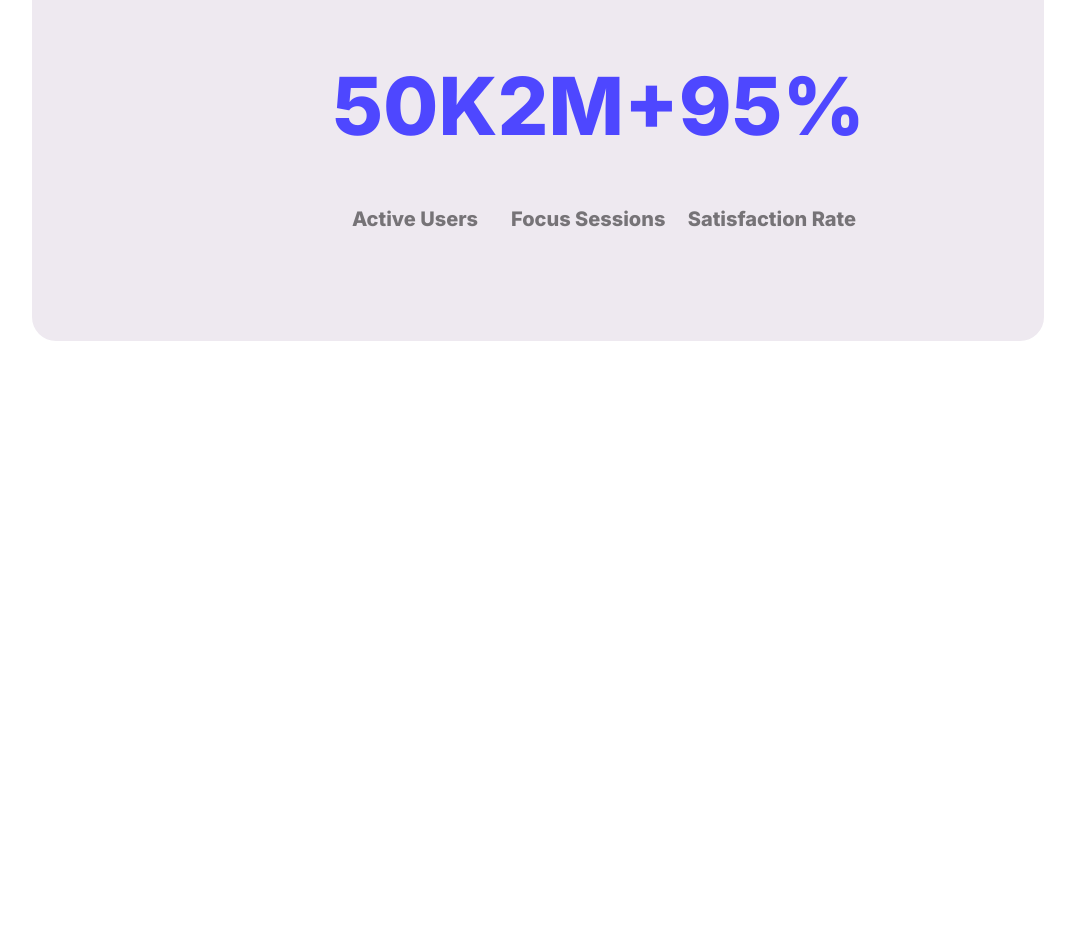
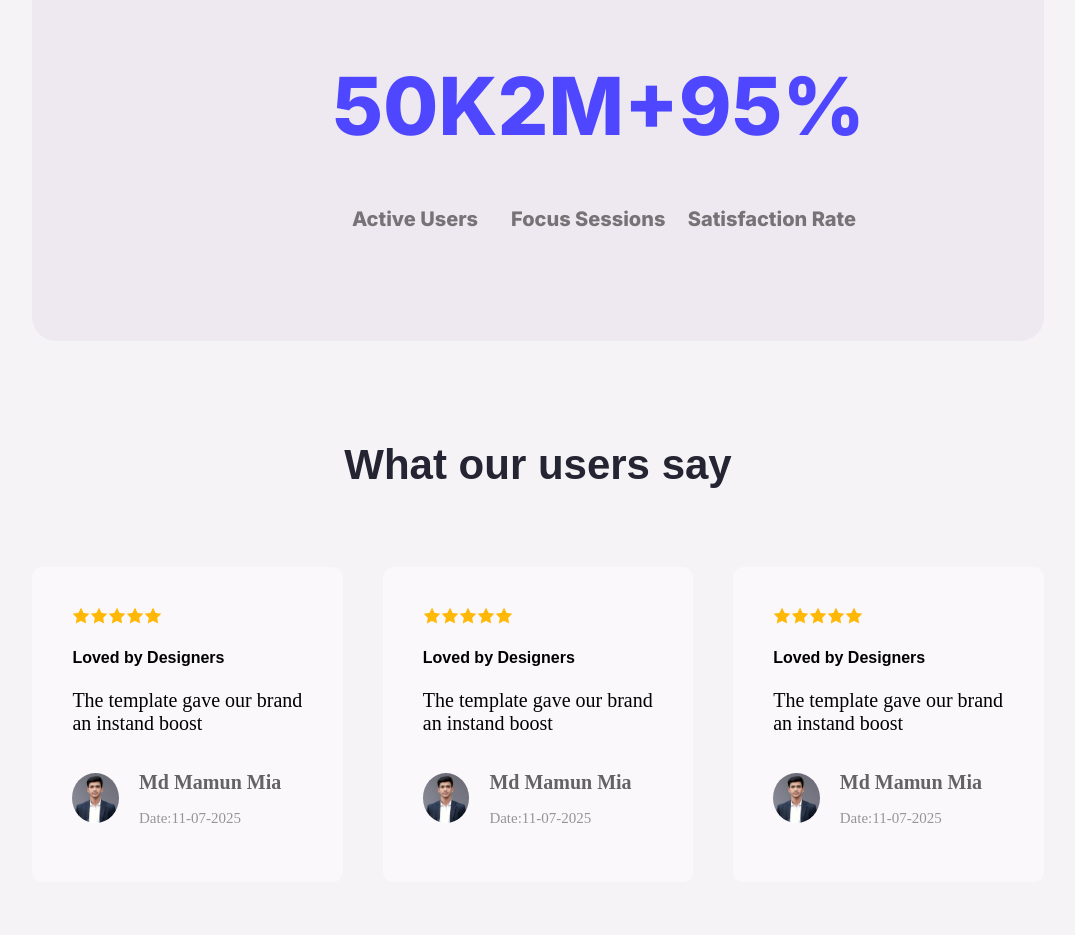
Before and after one commit to mamun-dev007/First-assignment, a plain HTML site: page index.html in a window 1280 px wide. Shown: the part 1330-2265 px from the top of the page, without its empty margins (102-1177 px from the left). Before the commit the page ends 1679 px from the top, so only its background shows below. Drawn offline with Linux system fonts and the light colour scheme.

Commit message:
this is card secton,there are simple design the card id used in my photo.

```diff
--- a/index.html
+++ b/index.html
@@ -51,6 +51,56 @@
        </div>
     </div>
 
+    <div class="users-review-section">
+      <h1 class="raleway">What our users say</h1>
+      <div class="review-heading">
+       <div class="users-card">
+        <img src="Assets/icon-star.png" alt=""><img src="Assets/icon-star.png" alt=""><img src="Assets/icon-star.png" alt=""><img src="Assets/icon-star.png" alt=""><img src="Assets/icon-star.png" alt="">
+        <h4 class=" raleway users-card-title">Loved by Designers</h4>
+        <p class="users-description">The template gave our brand an instand boost</p>
+         <div class="card-image">
+            <img src="Assets/m26.jpg" alt="">
+            <div >
+                <p> <strong  class="users-review-name">Md Mamun Mia</strong></p>
+                <p class="users-review-date">Date:11-07-2025</p>
+            </div>
+         </div>
+    </div>
+
+       <div class="users-card">
+        <img src="Assets/icon-star.png" alt=""><img src="Assets/icon-star.png" alt=""><img src="Assets/icon-star.png" alt=""><img src="Assets/icon-star.png" alt=""><img src="Assets/icon-star.png" alt="">
+        <h4 class="raleway users-card-title">Loved by Designers</h4>
+        <p class="users-description">The template gave our brand an instand boost</p>
+         <div class="card-image">
+            <img src="Assets/m26.jpg" alt="">
+            <div class="users-name">
+                <p> <strong class="users-review-name">Md Mamun Mia</strong></p>
+                <p class="users-review-date">Date:11-07-2025</p>
+            </div>
+         </div>
+    </div>
+
+       <div class="users-card">
+        <img src="Assets/icon-star.png" alt=""><img src="Assets/icon-star.png" alt=""><img src="Assets/icon-star.png" alt=""><img src="Assets/icon-star.png" alt=""><img src="Assets/icon-star.png" alt="">
+        <h4 class="raleway users-card-title ">Loved by Designers</h4>
+        <p class="users-description">The template gave our brand an instand boost</p>
+         <div class="card-image">
+            <img src="Assets/m26.jpg" alt="">
+            <div>
+                <p> <strong  class="users-review-name">Md Mamun Mia</strong></p>
+
+                <p class="users-review-date">Date:11-07-2025</p>
+            </div>
+         </div>
+    </div>
+
+
+      </div>
+
+
+    </div>
+
+
 
     </main>
 
--- a/styles/style.css
+++ b/styles/style.css
@@ -20,6 +20,9 @@
 }
 
 /* header  start*/
+body{
+    background-color: #f6f3f6;
+}
 .heading{
     background-image: url(../Assets/Hero-bg.png);
 }
@@ -122,3 +125,49 @@
     opacity: 50%;
     padding: ;
 }
+.users-review-section{
+    margin: 100px auto;
+    width: 80%;
+}
+.users-review-section h1{
+    font-size: 42px;
+    color: #252432;
+    text-align: center;
+}
+.review-heading{
+    display: flex;
+    padding:50px 0 ;
+    justify-content: space-between;
+    gap: 40px;
+
+
+}
+.users-card{
+    background-color: #faf8fb;
+    padding: 40px;
+    border-radius: 10px;
+
+}
+.users-description{
+    font-size: 20px;
+}
+.card-image{
+    display: flex;
+   align-items: center;
+
+}
+
+.card-image img{
+     border-radius: 50%;
+     margin:0 20px 0 0;
+     height: 50px;
+
+}
+.users-review-name{
+    opacity: 60%;
+    font-size: 20px;
+}
+.users-review-date{
+    opacity: 40%;
+    font-size: 15px;
+}
```
Also changed, not shown: Assets/m26.jpg (added).
